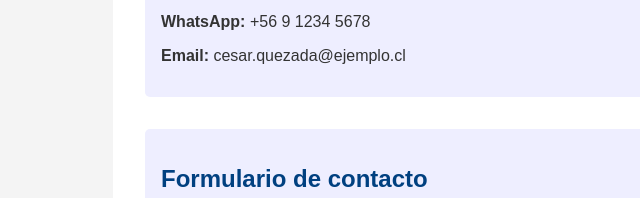
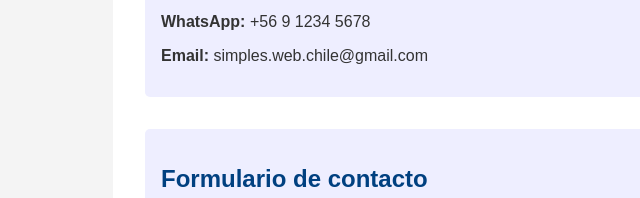
Before and after one commit to simpleswebchile/cesar-quezada-web, a plain HTML site: page index.html in a window 1280 px wide. Shown: the part 602-800 px from the top of the page, 95-735 px from the left. Drawn offline with Linux system fonts and the light colour scheme.

Commit message:
Update index.html
Se cambia el correo a simples.web.chile@gmail.com para probar si se envían los correos.

```diff
--- a/index.html
+++ b/index.html
@@ -92,12 +92,12 @@
       <h2>Contacto</h2>
       <p><strong>Teléfono:</strong> +56 9 1234 5678</p>
       <p><strong>WhatsApp:</strong> +56 9 1234 5678</p>
-      <p><strong>Email:</strong> cesar.quezada@ejemplo.cl</p>
+      <p><strong>Email:</strong> simples.web.chile@gmail.com</p>
     </section>
 
     <section class="contacto">
       <h2>Formulario de contacto</h2>
-      <form action="mailto:cesar.quezada@ejemplo.cl" method="post" enctype="text/plain">
+      <form action="mailto:simples.web.chile@gmail.com" method="post" enctype="text/plain">
         <input type="text" name="nombre" placeholder="Tu nombre" required>
         <input type="email" name="email" placeholder="Tu correo electrónico" required>
         <textarea name="mensaje" rows="5" placeholder="Escribe tu mensaje o cotización aquí..." required></textarea>
```
